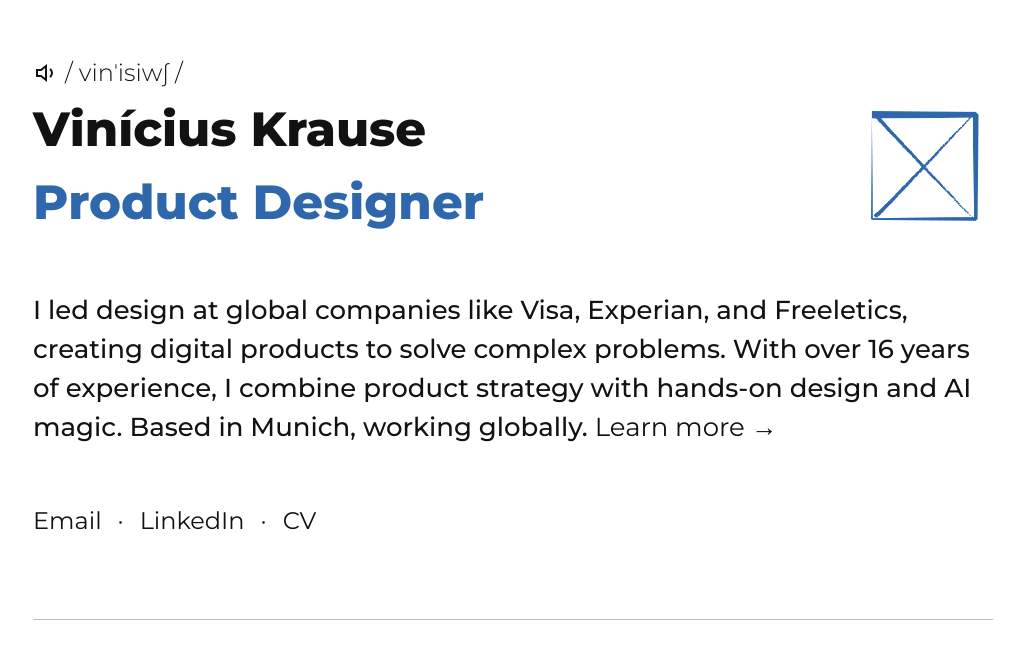
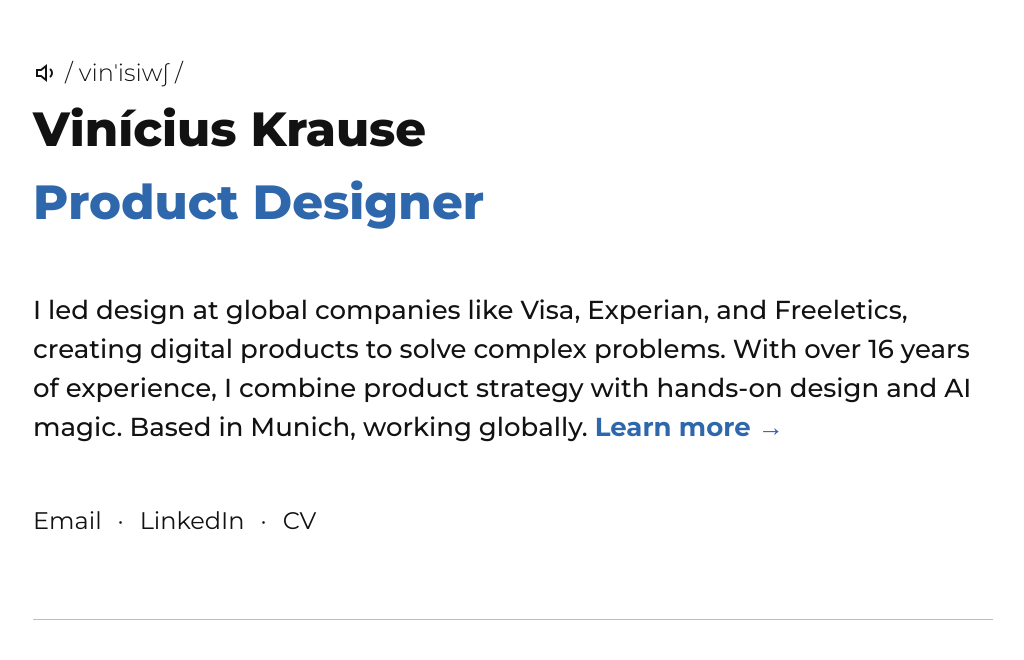
Before and after one commit to viniciuskrause/viniciuskrause, a plain HTML site: page index.html in a window 1280 px wide. Shown: the part 140-800 px from the top of the page, without its empty margins (127-1151 px from the left). Drawn offline with Linux system fonts and the light colour scheme.

Commit message:
Home: remove header icon, highlight Learn more and More work links
Drop the site icon next to the name (still used as favicon) and set both
links in the accent blue at bold weight.

Co-Authored-By: Claude Opus 5.5 <noreply@anthropic.com>

```diff
--- a/index.html
+++ b/index.html
@@ -25,7 +25,6 @@
             <h1 class="title-1">Vinícius Krause</h1>
             <p class="title-1 role">Product Designer</p>
           </div>
-          <img class="site-icon" src="assets/site-icon.png" width="66" height="67" alt="site icon">
         </div>
       </div>
 
--- a/styles.css
+++ b/styles.css
@@ -116,25 +116,15 @@ img { display: block; max-width: 100%; }
 
 .name-row {
   display: flex;
-  align-items: center;
+  align-items: flex-start;
   justify-content: space-between;
   gap: 16px;
 }
 .name-text { display: flex; flex-direction: column; gap: var(--space-tight); }
-/* Sized from the name + role block (two title-1 lines plus the 8px gap),
-   inset by 10% on every side so it sits slightly inside that block */
-.site-icon {
-  --block-h: calc(2 * var(--lh-title-1) * var(--fs-title-1) + 8px);
-  flex: none;
-  width: auto;
-  height: calc(var(--block-h) * 0.8);
-  margin: calc(var(--block-h) * 0.1);
-  object-fit: cover;
-}
 .role { color: var(--color-accent); }
 
 .bio { font-size: var(--fs-lead); font-weight: 500; }
-.bio a { font-weight: 400; }
+.bio a { font-weight: 700; color: var(--color-accent); }
 
 .contact-links { display: flex; flex-wrap: wrap; gap: 8px 12px; }
 .contact-links--wide { column-gap: 16px; }
@@ -219,7 +209,7 @@ img { display: block; max-width: 100%; }
 .project-media--freeletics img:nth-child(3) { left: 64.9%; }
 
 /* A group's distance from the list (the section gap already adds the heading space) */
-.more-work { align-self: flex-start; margin-top: calc(var(--space-group) - var(--space-heading)); }
+.more-work { align-self: flex-start; margin-top: calc(var(--space-group) - var(--space-heading)); font-weight: 700; color: var(--color-accent); }
 
 /* Inner pages: title sits closer to its own content than sections do to each other */
 .title-block { display: flex; flex-direction: column; gap: var(--space-heading); }
```
